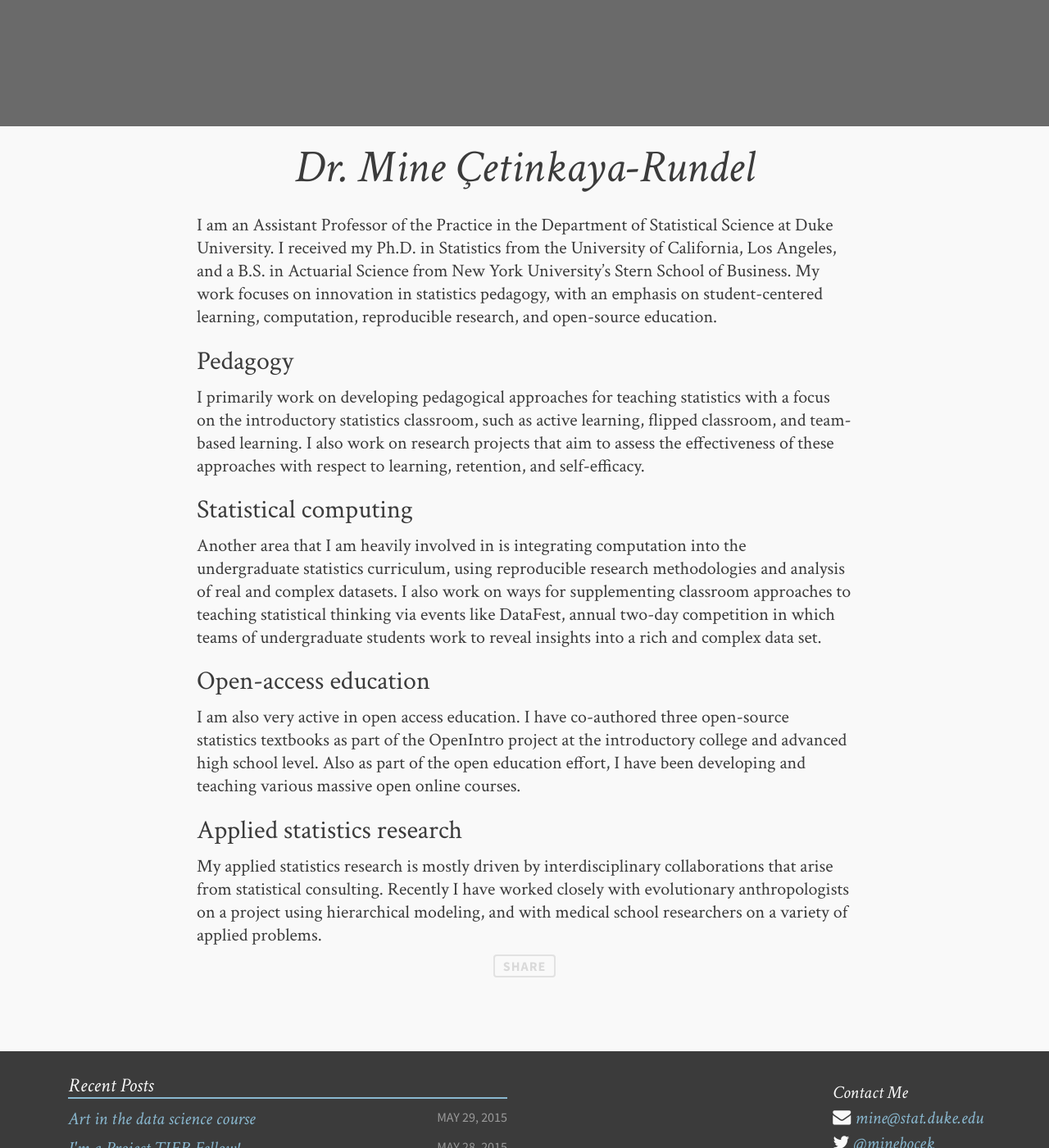
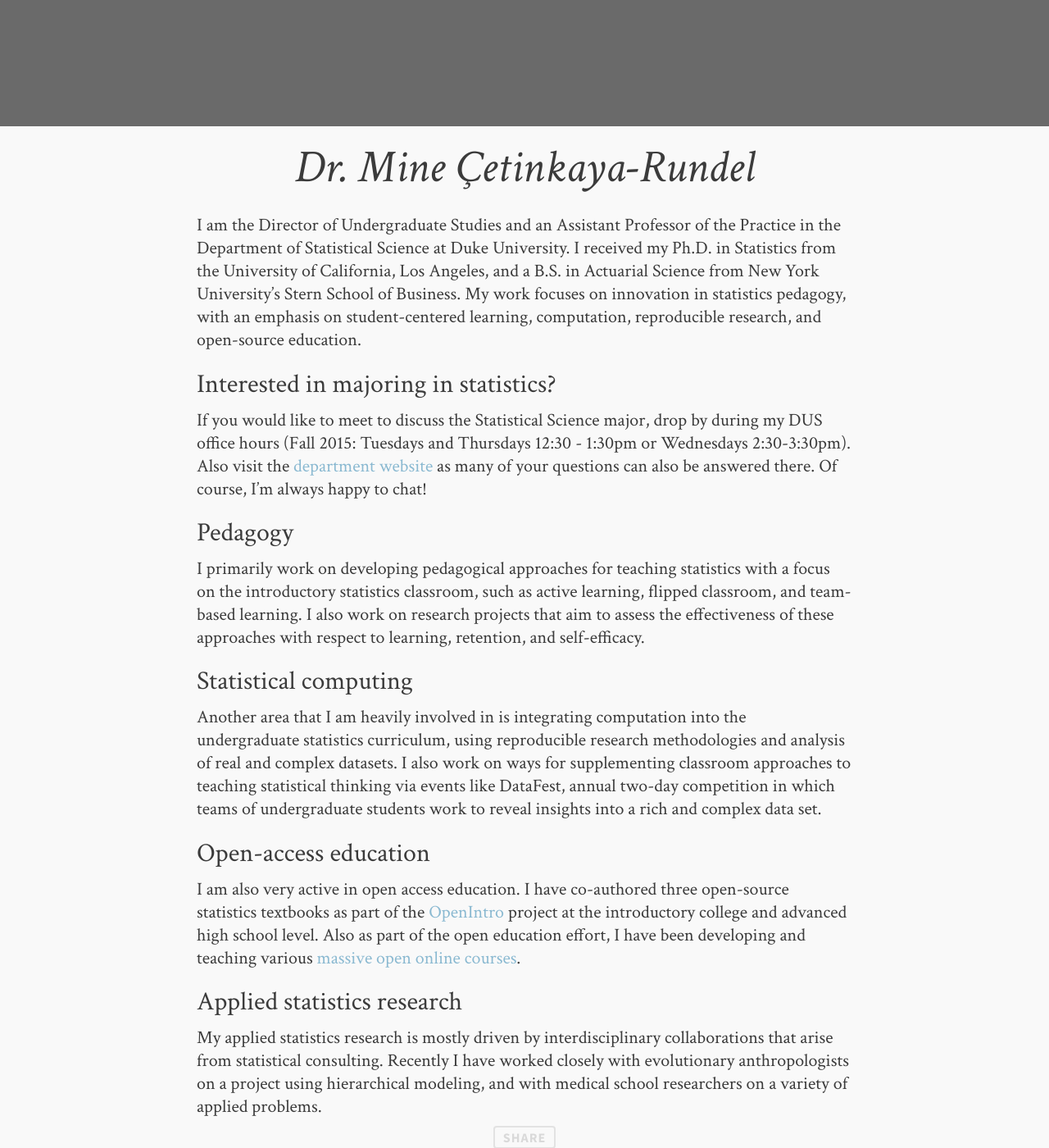
Before and after one commit to mine-cetinkaya-rundel/duke_statsci_homepage, a Jekyll site: the page built from index.md, in a window 1280 px wide and 1400 px high, scrolled down 396 px. Shown: the whole window at 82% size. Built offline with Jekyll 4.4.1, drawn with Linux system fonts in a browser that asks for light colours; nearby versions of some CDN libraries; comment, search, counter and statistics services are not loaded.

Commit message:
add summer 2015 talks + fall 2015 teaching + dus info

```diff
--- a/_includes/head.html
+++ b/_includes/head.html
@@ -1,6 +1,6 @@
 <!doctype html>
 
-<link href="//maxcdn.bootstrapcdn.com/font-awesome/4.2.0/css/font-awesome.min.css" rel="stylesheet">
+<link rel="stylesheet" href="https://maxcdn.bootstrapcdn.com/font-awesome/4.4.0/css/font-awesome.min.css">
 <link rel="stylesheet" href="../academicons/academicons.css" />
 
 <html lang="en">
--- a/index.md
+++ b/index.md
@@ -6,20 +6,53 @@ image:
   feature: mine_large.png
 ---
 
-I am an Assistant Professor of the Practice in the Department of Statistical Science at Duke University. I received my Ph.D. in Statistics from the University of California, Los Angeles, and a B.S. in Actuarial Science from New York University's Stern School of Business. My work focuses on innovation in statistics pedagogy, with an emphasis on student-centered learning, computation, reproducible research, and open-source education.
+I am the Director of Undergraduate Studies and an Assistant Professor of
+the Practice in the Department of Statistical Science at Duke University.
+I received my Ph.D. in Statistics from the University of California, Los
+Angeles, and a B.S. in Actuarial Science from New York University's
+Stern School of Business. My work focuses on innovation in statistics
+pedagogy, with an emphasis on student-centered learning, computation,
+reproducible research, and open-source education.
+
+### Interested in majoring in statistics?
+
+If you would like to meet to discuss the Statistical Science major, drop
+by during my DUS office hours (Fall 2015: Tuesdays and Thursdays 12:30 -
+1:30pm or Wednesdays 2:30-3:30pm). Also visit the
+<a href="https://stat.duke.edu/undergraduate-program.html">department
+website</a> as many of your questions can also be answered there. Of
+course, I'm always happy to chat!
 
 ### Pedagogy
 
-I primarily work on developing pedagogical approaches for teaching statistics with a focus on the introductory statistics classroom, such as active learning, flipped classroom, and team-based learning.  I also work on research projects that aim to assess the effectiveness of these approaches with respect to learning, retention, and self-efficacy.
+I primarily work on developing pedagogical approaches for teaching
+statistics with a focus on the introductory statistics classroom, such
+as active learning, flipped classroom, and team-based learning.  I also
+work on research projects that aim to assess the effectiveness of these
+approaches with respect to learning, retention, and self-efficacy.
 
 ### Statistical computing
 
-Another area that I am heavily involved in is integrating computation into the undergraduate statistics curriculum, using reproducible research methodologies and analysis of real and complex datasets. I also work on ways for supplementing classroom approaches to teaching statistical thinking via events like DataFest, annual two-day competition in which teams of undergraduate students work to reveal insights into a rich and complex data set.
+Another area that I am heavily involved in is integrating computation
+into the undergraduate statistics curriculum, using reproducible
+research methodologies and analysis of real and complex datasets. I also
+work on ways for supplementing classroom approaches to teaching
+statistical thinking via events like DataFest, annual two-day
+competition in which teams of undergraduate students work to reveal
+insights into a rich and complex data set.
 
 ### Open-access education
 
-I am also very active in open access education. I have co-authored three open-source statistics textbooks as part of the OpenIntro project at the introductory college and advanced high school level. Also as part of the open education effort, I have been developing and teaching various massive open online courses.
+I am also very active in open access education. I have co-authored three
+open-source statistics textbooks as part of the <a href="https://www.openintro.org/">OpenIntro</a>
+project at the introductory college and advanced high school level. Also
+as part of the open education effort, I have been developing and
+teaching various <a href="https://www.coursera.org/instructor/minecetinkayarundel">massive open online courses</a>.
 
 ### Applied statistics research
 
-My applied statistics research is mostly driven by interdisciplinary collaborations that arise from statistical consulting. Recently I have worked closely with evolutionary anthropologists on a project using hierarchical modeling, and with medical school researchers on a variety of applied problems.
+My applied statistics research is mostly driven by interdisciplinary
+collaborations that arise from statistical consulting. Recently I have
+worked closely with evolutionary anthropologists on a project using
+hierarchical modeling, and with medical school researchers on a variety
+of applied problems.
```
Also changed, not shown: contact.md (+15 -1 lines), publications/index.md (+1 -1 lines), talks.md (+6 -1 lines), teaching.md (+5 -3 lines), 2 other files.
